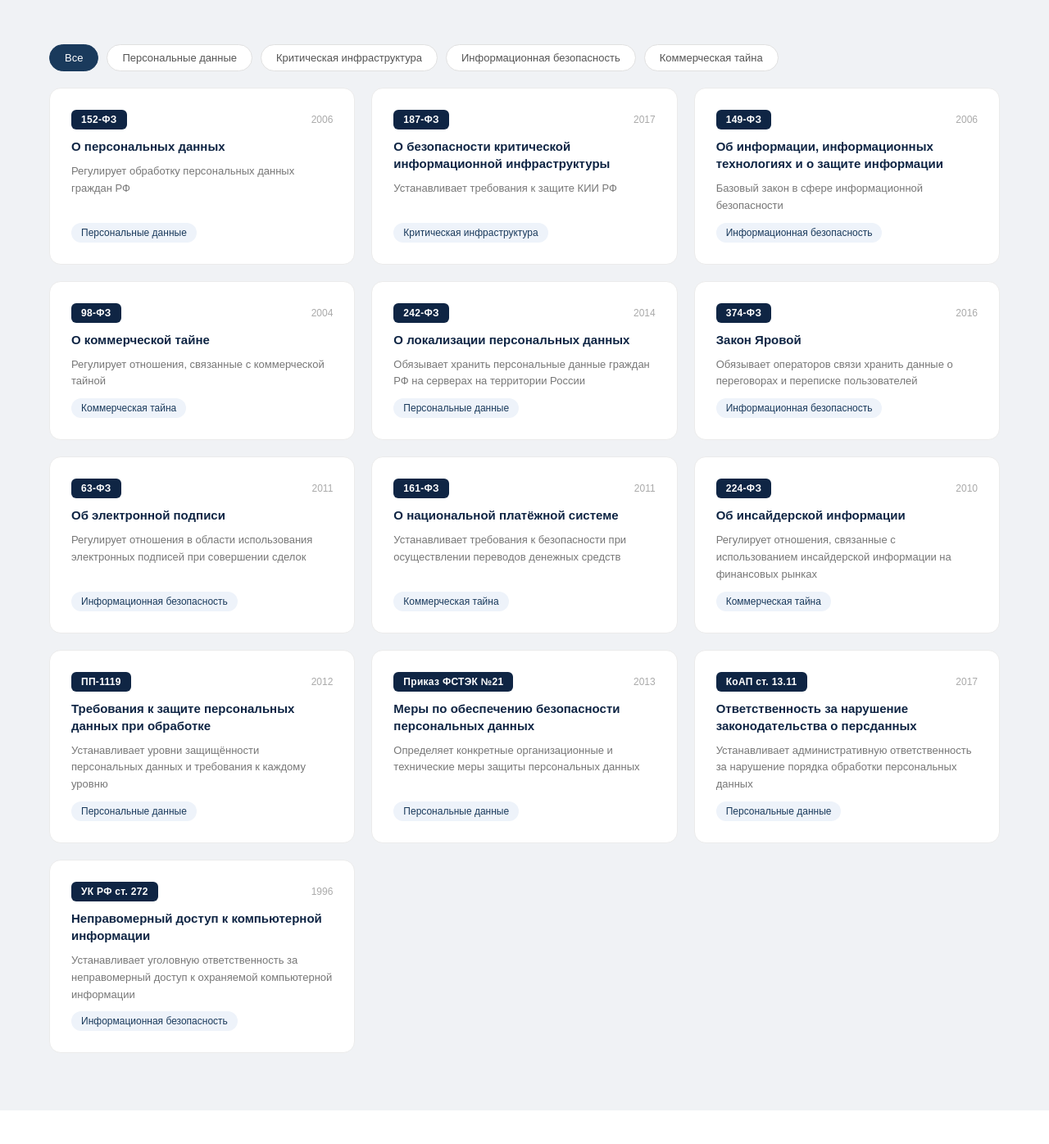
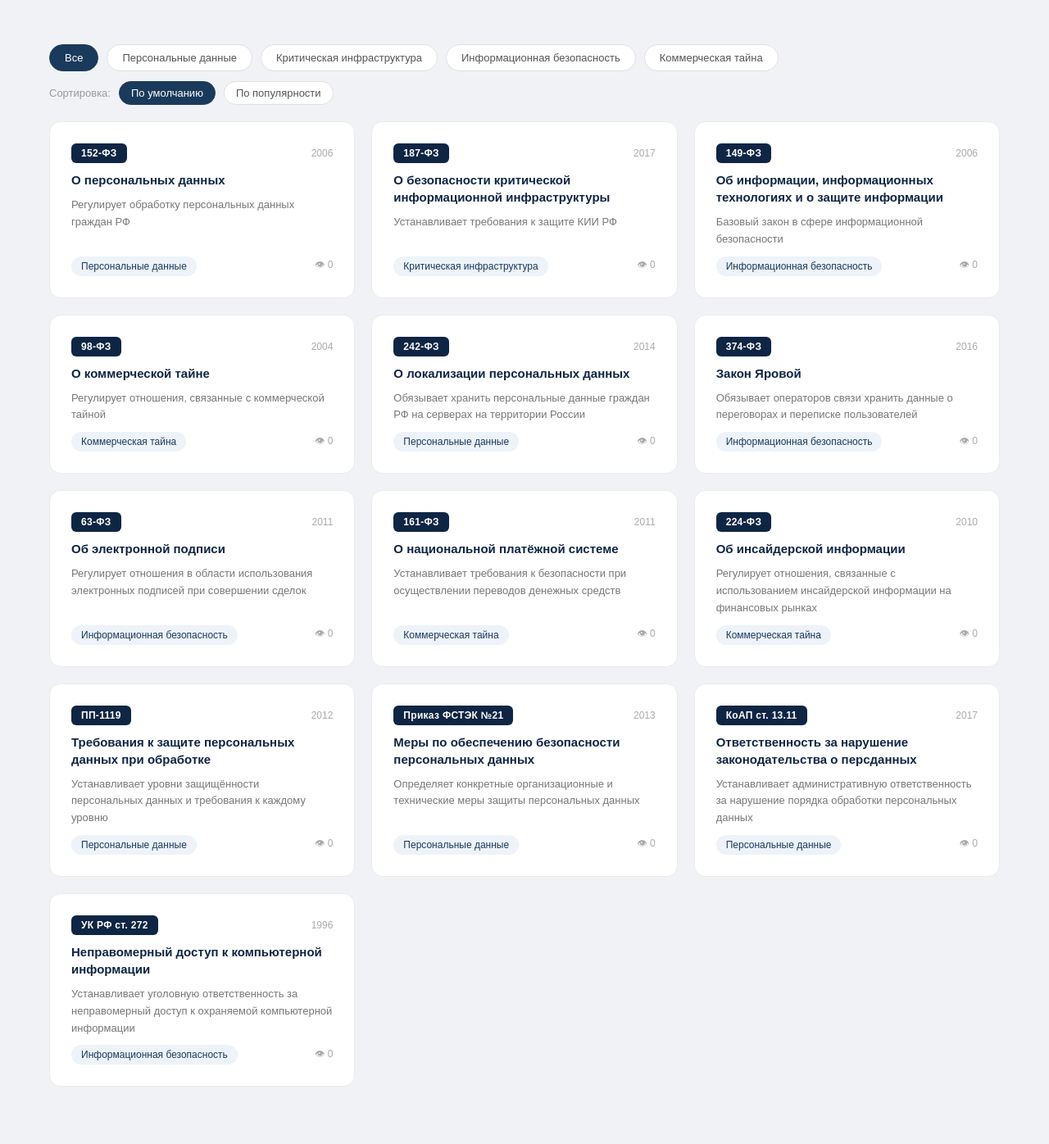
Before and after one commit to nikitamalafeev95-a11y/legal-system, a Flask app: page / in a window 1280 px wide. Shown: the part 199-1595 px from the top of the page at 82% size. Before the commit the page ends 1554 px from the top, so only its background shows below. Run offline with Flask 3, Linux system fonts and the light colour scheme; data comes from the database, SQL or seed files in the repository; both versions use the stored data as it was after the commit.

Commit message:
add popularity sorting

```diff
--- a/app.py
+++ b/app.py
@@ -4,6 +4,7 @@ import sqlite3
 app = Flask(__name__)
 app.secret_key = 'super_secret_fixed_key_diploma_2024'
 ADMIN_PASSWORD = 'admin123'
+
 def get_db():
     conn = sqlite3.connect('laws.db')
     conn.row_factory = sqlite3.Row
@@ -36,13 +37,19 @@ def logout():
 @app.route('/api/laws')
 def get_laws():
     conn = get_db()
-    laws = conn.execute('SELECT * FROM laws').fetchall()
+    sort = request.args.get('sort', 'default')
+    if sort == 'popular':
+        laws = conn.execute('SELECT * FROM laws ORDER BY views DESC').fetchall()
+    else:
+        laws = conn.execute('SELECT * FROM laws').fetchall()
     conn.close()
     return jsonify([dict(row) for row in laws])
 
 @app.route('/api/laws/<int:id>')
 def get_law(id):
     conn = get_db()
+    conn.execute('UPDATE laws SET views = views + 1 WHERE id = ?', (id,))
+    conn.commit()
     law = conn.execute('SELECT * FROM laws WHERE id = ?', (id,)).fetchone()
     articles = conn.execute('SELECT * FROM articles WHERE law_id = ?', (id,)).fetchall()
     conn.close()
--- a/static/css/style.css
+++ b/static/css/style.css
@@ -256,3 +256,44 @@ main {
     color: #666;
     line-height: 1.7;
 }
+.sort-bar {
+    padding: 12px 60px 0;
+    display: flex;
+    align-items: center;
+    gap: 10px;
+    font-size: 13px;
+    color: #999;
+}
+
+.sort-btn {
+    background: white;
+    border: 1.5px solid #e0e0e0;
+    color: #555;
+    padding: 6px 14px;
+    border-radius: 20px;
+    cursor: pointer;
+    font-size: 13px;
+    transition: all 0.2s;
+}
+
+.sort-btn:hover {
+    border-color: #1a3a5c;
+    color: #1a3a5c;
+}
+
+.sort-btn.active {
+    background: #1a3a5c;
+    color: white;
+    border-color: #1a3a5c;
+}
+
+.law-card-bottom {
+    display: flex;
+    align-items: center;
+    justify-content: space-between;
+}
+
+.law-views {
+    font-size: 12px;
+    color: #aaa;
+}
--- a/templates/index.html
+++ b/templates/index.html
@@ -11,8 +11,8 @@
         <h1>Информационно-справочная система</h1>
         <p>Законодательство в области информационной безопасности для бизнеса</p>
         <div class="search-wrap">
-    <input type="text" id="search" placeholder="Поиск по законам...">
-</div>
+            <input type="text" id="search" placeholder="Поиск по законам...">
+        </div>
     </header>
 
     <main>
@@ -24,15 +24,22 @@
             <button class="filter-btn" onclick="setFilter('Коммерческая тайна', this)">Коммерческая тайна</button>
         </div>
 
+        <div class="sort-bar">
+            <span>Сортировка:</span>
+            <button class="sort-btn active" onclick="setSort('default', this)">По умолчанию</button>
+            <button class="sort-btn" onclick="setSort('popular', this)">По популярности</button>
+        </div>
+
         <div id="laws-container"></div>
     </main>
 
     <script>
         let allLaws = [];
         let currentFilter = 'all';
+        let currentSort = 'default';
 
         function loadLaws() {
-            fetch('/api/laws')
+            fetch('/api/laws?sort=' + currentSort)
                 .then(res => res.json())
                 .then(laws => {
                     allLaws = laws;
@@ -65,10 +72,16 @@
 
             container.innerHTML = filtered.map(law => `
                 <div class="law-card" onclick="window.location='/law/${law.id}'">
-                    <div class="law-card-top"><span class="law-number">${law.number}</span><span class="law-year">${law.year}</span></div>
+                    <div class="law-card-top">
+                        <span class="law-number">${law.number}</span>
+                        <span class="law-year">${law.year}</span>
+                    </div>
                     <h2>${law.title}</h2>
                     <p>${law.description}</p>
-                    <span class="law-category">${law.category}</span>
+                    <div class="law-card-bottom">
+                        <span class="law-category">${law.category}</span>
+                        <span class="law-views">👁 ${law.views || 0}</span>
+                    </div>
                 </div>
             `).join('');
         }
@@ -80,6 +93,13 @@
             renderLaws();
         }
 
+        function setSort(sort, btn) {
+            currentSort = sort;
+            document.querySelectorAll('.sort-btn').forEach(b => b.classList.remove('active'));
+            btn.classList.add('active');
+            loadLaws();
+        }
+
         document.getElementById('search').addEventListener('input', renderLaws);
 
         loadLaws();
```
Also changed, not shown: laws.db.
